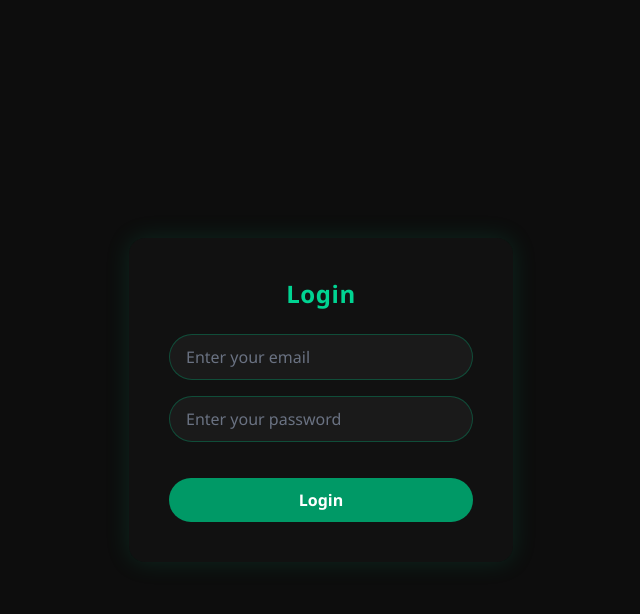
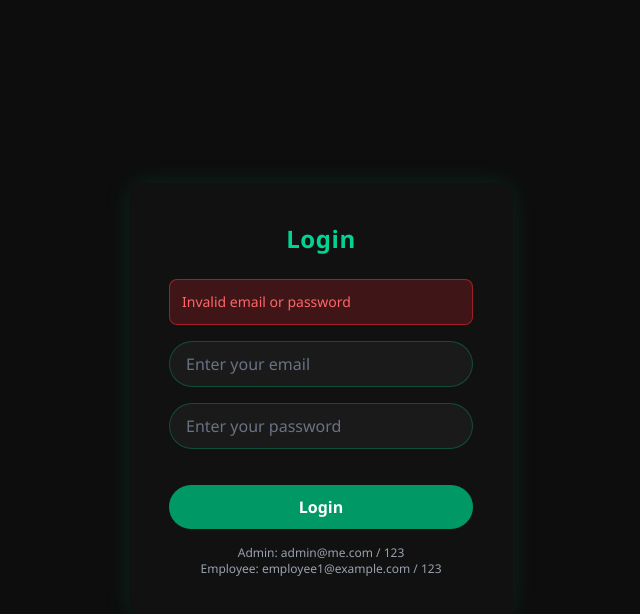
Before and after one commit to deepx-sh/taskflow, a React (Vite) app: page / in a window 1280 px wide. Both pictures are taken after typing "name@example.com", "Sample123" into the empty fields and a click on the button "Login". Shown: the top 614 px of the page, without its empty margins (319-959 px from the left). Built offline with nearby package versions, Linux system fonts and the light colour scheme.

Commit message:
feat: implement validation for login and show error message for wrong credentials

```diff
--- a/src/components/Auth/Login.jsx
+++ b/src/components/Auth/Login.jsx
@@ -4,11 +4,19 @@ const Login = ({handleLogin}) => {
 
   const [email, setEmail] = useState("");
   const [password, setPassword] = useState("");
+  const [error, setError] = useState("");
 
   const submitHandler = (e) => {
     e.preventDefault();
-    console.log("Form Submitted");
-    handleLogin(email,password)
+
+    if (!email || !password) {
+      setError("Please fill the all field");
+      return;
+    }
+    const result = handleLogin(email, password)
+    if (!result) {
+      setError("Invalid email or password")
+    }
     setEmail("");
     setPassword("")
 
@@ -19,6 +27,12 @@ const Login = ({handleLogin}) => {
         <h2 className="text-2xl font-semibold text-center mb-6 text-emerald-400 tracking-wide">
           Login
         </h2>
+
+        {error && (
+          <div className="mb-4 p-3 bg-red-500/20  border border-red-500/50 rounded-lg text-red-400 text-sm">
+            {error}
+          </div>
+        )}
         <form action="" className="flex flex-col gap-4" onSubmit={submitHandler}>
           <input
             className="border border-emerald-600/40 rounded-full py-2.5 px-4 text-base  bg-[#1a1a1a] placeholder-gray-500 focus:outline-none focus:ring-2 focus:ring-emerald-500 transition-all duration-200"
@@ -42,6 +56,11 @@ const Login = ({handleLogin}) => {
             Login
           </button>
         </form>
+
+        <div className="mt-4 text-center text-xs text-gray-400">
+          <p>Admin: admin@me.com / 123</p>
+          <p>Employee: employee1@example.com / 123</p>
+        </div>
       </div>
     </div>
   );
```
